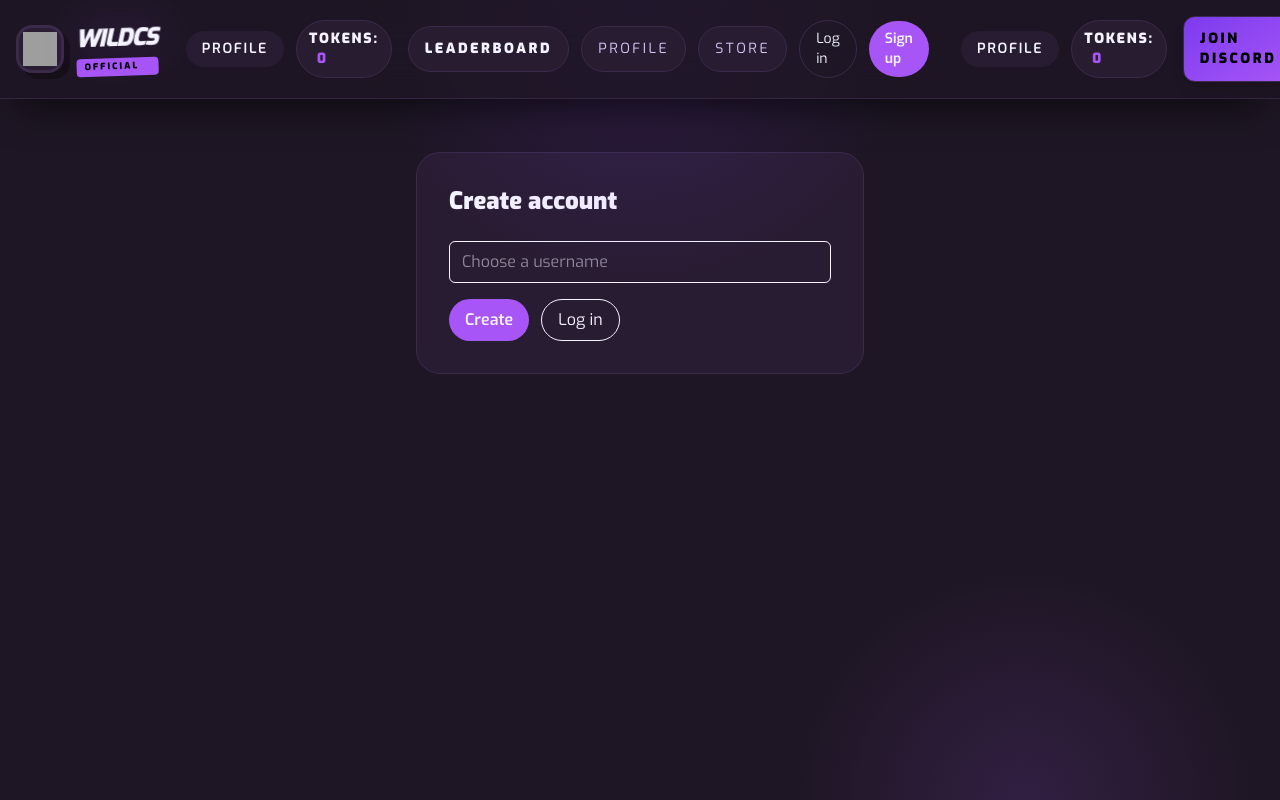
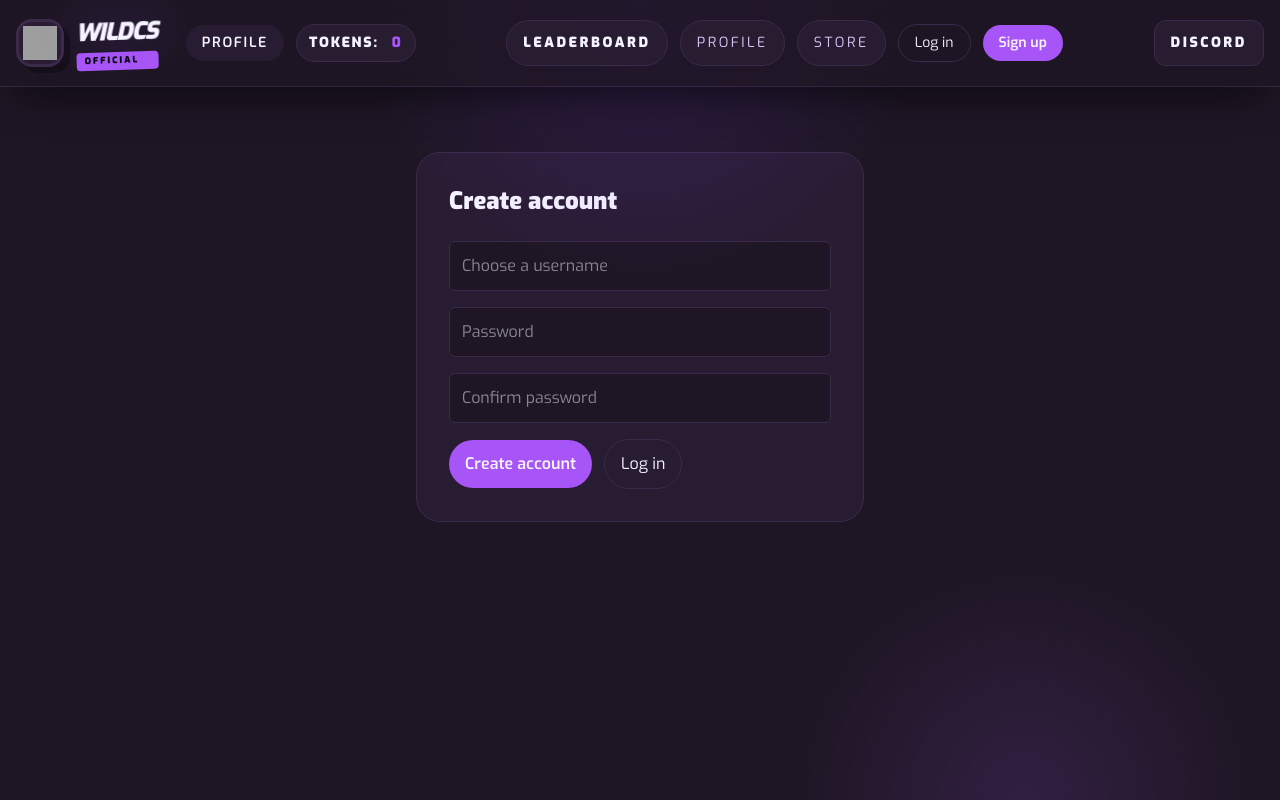
Before and after one commit to LaTars4444/wildcslb, a Next.js app: page /auth/register in a window 1280 px wide. Shown: the top 800 px of the page. Built offline with nearby package versions, Linux system fonts and the light colour scheme; grey boxes are pictures that could not be loaded.

Commit message:
ui: simplify profile, add login/signup password fields, add leaderboard placeholders, reduce nav token duplicate

```diff
--- a/app/auth/login/page.tsx
+++ b/app/auth/login/page.tsx
@@ -5,27 +5,35 @@ import { useRouter } from "next/navigation";
 
 export default function LoginPage() {
   const [username, setUsername] = useState("");
+  const [password, setPassword] = useState("");
   const [error, setError] = useState<string | null>(null);
   const router = useRouter();
 
   const handleSubmit = (e: React.FormEvent) => {
     e.preventDefault();
+
     const raw = window.localStorage.getItem("wildcs_user");
     if (!raw) {
-      setError("No account exists. Please register first.");
+      setError("No account found. Please register first.");
       return;
     }
 
     try {
       const user = JSON.parse(raw);
-      if (user.username === username) {
-        window.localStorage.setItem("wildcs_user", JSON.stringify(user));
-        router.push("/profile");
-      } else {
+      if (user.username !== username) {
         setError("Username does not match stored account.");
+        return;
       }
+
+      if (!user.password || user.password !== password) {
+        setError("Invalid password.");
+        return;
+      }
+
+      window.localStorage.setItem("wildcs_user", JSON.stringify(user));
+      router.push("/profile");
     } catch {
-      setError("Invalid stored account.");
+      setError("Unable to read stored account.");
     }
   };
 
@@ -35,11 +43,23 @@ export default function LoginPage() {
         <section className="rounded-[1.5rem] border border-[var(--border-color)] bg-[var(--surface-color)]/90 p-8">
           <h1 className="text-2xl font-black">Log in</h1>
           <form onSubmit={handleSubmit} className="mt-6 flex flex-col gap-4">
-            <input value={username} onChange={(e) => setUsername(e.target.value)} placeholder="Username" className="rounded-md border px-3 py-2" />
+            <input
+              value={username}
+              onChange={(e) => setUsername(e.target.value)}
+              placeholder="Username"
+              className="rounded-md border border-[var(--border-color)] bg-[var(--bg-color)] px-3 py-3 text-[var(--text-primary)] outline-none"
+            />
+            <input
+              type="password"
+              value={password}
+              onChange={(e) => setPassword(e.target.value)}
+              placeholder="Password"
+              className="rounded-md border border-[var(--border-color)] bg-[var(--bg-color)] px-3 py-3 text-[var(--text-primary)] outline-none"
+            />
             {error && <p className="text-sm text-red-400">{error}</p>}
-            <div className="flex gap-3">
-              <button type="submit" className="rounded-full bg-[var(--accent-color)] px-4 py-2 font-semibold">Log in</button>
-              <button type="button" onClick={() => window.location.href = "/auth/register"} className="rounded-full border px-4 py-2">Create account</button>
+            <div className="flex flex-col gap-3 sm:flex-row sm:items-center">
+              <button type="submit" className="rounded-full bg-[var(--accent-color)] px-4 py-3 font-semibold">Log in</button>
+              <button type="button" onClick={() => window.location.href = "/auth/register"} className="rounded-full border border-[var(--border-color)] px-4 py-3">Create account</button>
             </div>
           </form>
         </section>
--- a/app/auth/register/page.tsx
+++ b/app/auth/register/page.tsx
@@ -5,12 +5,32 @@ import { useRouter } from "next/navigation";
 
 export default function RegisterPage() {
   const [username, setUsername] = useState("");
+  const [password, setPassword] = useState("");
+  const [confirmPassword, setConfirmPassword] = useState("");
+  const [error, setError] = useState<string | null>(null);
   const router = useRouter();
 
   const handleSubmit = (e: React.FormEvent) => {
     e.preventDefault();
-    if (!username) return;
-    const user = { username, tokens: 0, linkedKick: false, avatar: "/avatars/avatar1.svg", xp: 0 };
+    if (!username || !password || !confirmPassword) {
+      setError("Username and password are required.");
+      return;
+    }
+
+    if (password !== confirmPassword) {
+      setError("Passwords do not match.");
+      return;
+    }
+
+    const user = {
+      username,
+      password,
+      tokens: 0,
+      linkedKick: false,
+      avatar: "/avatars/avatar1.svg",
+      xp: 0,
+    };
+
     window.localStorage.setItem("wildcs_user", JSON.stringify(user));
     window.localStorage.setItem("wildcs_tokens", "0");
     router.push("/profile");
@@ -22,10 +42,30 @@ export default function RegisterPage() {
         <section className="rounded-[1.5rem] border border-[var(--border-color)] bg-[var(--surface-color)]/90 p-8">
           <h1 className="text-2xl font-black">Create account</h1>
           <form onSubmit={handleSubmit} className="mt-6 flex flex-col gap-4">
-            <input value={username} onChange={(e) => setUsername(e.target.value)} placeholder="Choose a username" className="rounded-md border px-3 py-2" />
-            <div className="flex gap-3">
-              <button type="submit" className="rounded-full bg-[var(--accent-color)] px-4 py-2 font-semibold">Create</button>
-              <button type="button" onClick={() => router.push('/auth/login')} className="rounded-full border px-4 py-2">Log in</button>
+            <input
+              value={username}
+              onChange={(e) => setUsername(e.target.value)}
+              placeholder="Choose a username"
+              className="rounded-md border border-[var(--border-color)] bg-[var(--bg-color)] px-3 py-3 text-[var(--text-primary)] outline-none"
+            />
+            <input
+              type="password"
+              value={password}
+              onChange={(e) => setPassword(e.target.value)}
+              placeholder="Password"
+              className="rounded-md border border-[var(--border-color)] bg-[var(--bg-color)] px-3 py-3 text-[var(--text-primary)] outline-none"
+            />
+            <input
+              type="password"
+              value={confirmPassword}
+              onChange={(e) => setConfirmPassword(e.target.value)}
+              placeholder="Confirm password"
+              className="rounded-md border border-[var(--border-color)] bg-[var(--bg-color)] px-3 py-3 text-[var(--text-primary)] outline-none"
+            />
+            {error && <p className="text-sm text-red-400">{error}</p>}
+            <div className="flex flex-col gap-3 sm:flex-row sm:items-center">
+              <button type="submit" className="rounded-full bg-[var(--accent-color)] px-4 py-3 font-semibold">Create account</button>
+              <button type="button" onClick={() => router.push('/auth/login')} className="rounded-full border border-[var(--border-color)] px-4 py-3">Log in</button>
             </div>
           </form>
         </section>
--- a/app/layout.tsx
+++ b/app/layout.tsx
@@ -57,9 +57,8 @@ export default function RootLayout({
                 <Link href="/auth/login" className="rounded-full border border-[var(--border-color)] px-4 py-2 text-sm">Log in</Link>
                 <Link href="/auth/register" className="rounded-full bg-[var(--accent-color)] px-4 py-2 text-sm font-semibold">Sign up</Link>
               </div>
-              <TokenDisplay />
-              <a href="https://discord.gg/TQeKGwfe28" target="_blank" rel="noreferrer" className="inline-flex items-center gap-2 rounded-xl border border-[var(--border-color)] bg-gradient-to-br from-[var(--primary-color)] to-[var(--accent-color)] px-4 py-3 text-sm font-black uppercase tracking-[0.18em] text-black shadow-lg shadow-[0_20px_60px_rgba(124,58,237,0.18)] transition hover:shadow-[0_20px_80px_rgba(124,58,237,0.26)]">
-                Join Discord
+              <a href="https://discord.gg/TQeKGwfe28" target="_blank" rel="noreferrer" className="inline-flex items-center gap-2 rounded-xl border border-[var(--border-color)] bg-[var(--surface-color)]/95 px-4 py-3 text-sm font-black uppercase tracking-[0.18em] text-[var(--text-primary)] transition hover:border-[var(--accent-color)] hover:text-[var(--accent-color)]">
+                Discord
               </a>
             </div>
           </nav>
@@ -70,8 +69,8 @@ export default function RootLayout({
             <div className="mx-auto flex max-w-7xl flex-col gap-4 md:flex-row md:items-center md:justify-between">
               <div className="flex items-center gap-4">
                 <p className="text-xs uppercase tracking-[0.28em]">© 2026 WILDCS</p>
-                <img src="/logos/tac.svg" alt="T&C" className="h-6" />
-                <img src="/logos/gamble-responsibly.svg" alt="Gamble Responsibly" className="h-6" />
+                <img src="/logos/tac.svg" alt="Terms & conditions" className="h-5 opacity-80" />
+                <img src="/logos/gamble-responsibly.svg" alt="Gamble help" className="h-5 opacity-80" />
               </div>
               <p className="text-xs leading-relaxed max-w-2xl">Leaderboard, rewards, casinos.</p>
             </div>
--- a/app/profile/page.tsx
+++ b/app/profile/page.tsx
@@ -55,11 +55,8 @@ export default function ProfilePage() {
           <h1 className="text-2xl font-black">Profile</h1>
           {!user ? (
             <div className="mt-6 space-y-4">
-              <p className="text-[var(--text-secondary)]">No account found. You can create one or log in.</p>
-              <div className="flex gap-3">
-                <Link href="/auth/login" className="rounded-full bg-[var(--accent-color)] px-5 py-2 font-semibold">Log in</Link>
-                <Link href="/auth/register" className="rounded-full border px-5 py-2">Create account</Link>
-              </div>
+              <p className="text-[var(--text-secondary)]">No account found. Sign in to access your tokens and rank.</p>
+              <Link href="/auth/login" className="inline-flex rounded-full bg-[var(--accent-color)] px-5 py-3 font-semibold">Log in</Link>
             </div>
           ) : (
             <div className="mt-6 space-y-6">
@@ -99,9 +96,11 @@ export default function ProfilePage() {
                 </div>
               </div>
 
-              <div className="flex gap-3">
-                <button onClick={handleLogout} className="rounded-full border px-4 py-2">Log out</button>
-                <Link href="/store" className="rounded-full bg-[var(--accent-color)] px-4 py-2 font-semibold">Redeem</Link>
+              <div className="flex flex-col gap-3 sm:flex-row sm:items-center">
+                <Link href="/store" className="inline-flex rounded-full bg-[var(--accent-color)] px-5 py-3 font-semibold">Redeem tokens</Link>
+                <button onClick={handleLogout} className="text-sm text-[var(--text-secondary)] underline-offset-4 transition hover:text-[var(--text-primary)]">
+                  Sign out
+                </button>
               </div>
             </div>
           )}
```
Also changed, not shown: components/LeaderboardTable.tsx (+51 -2 lines).
